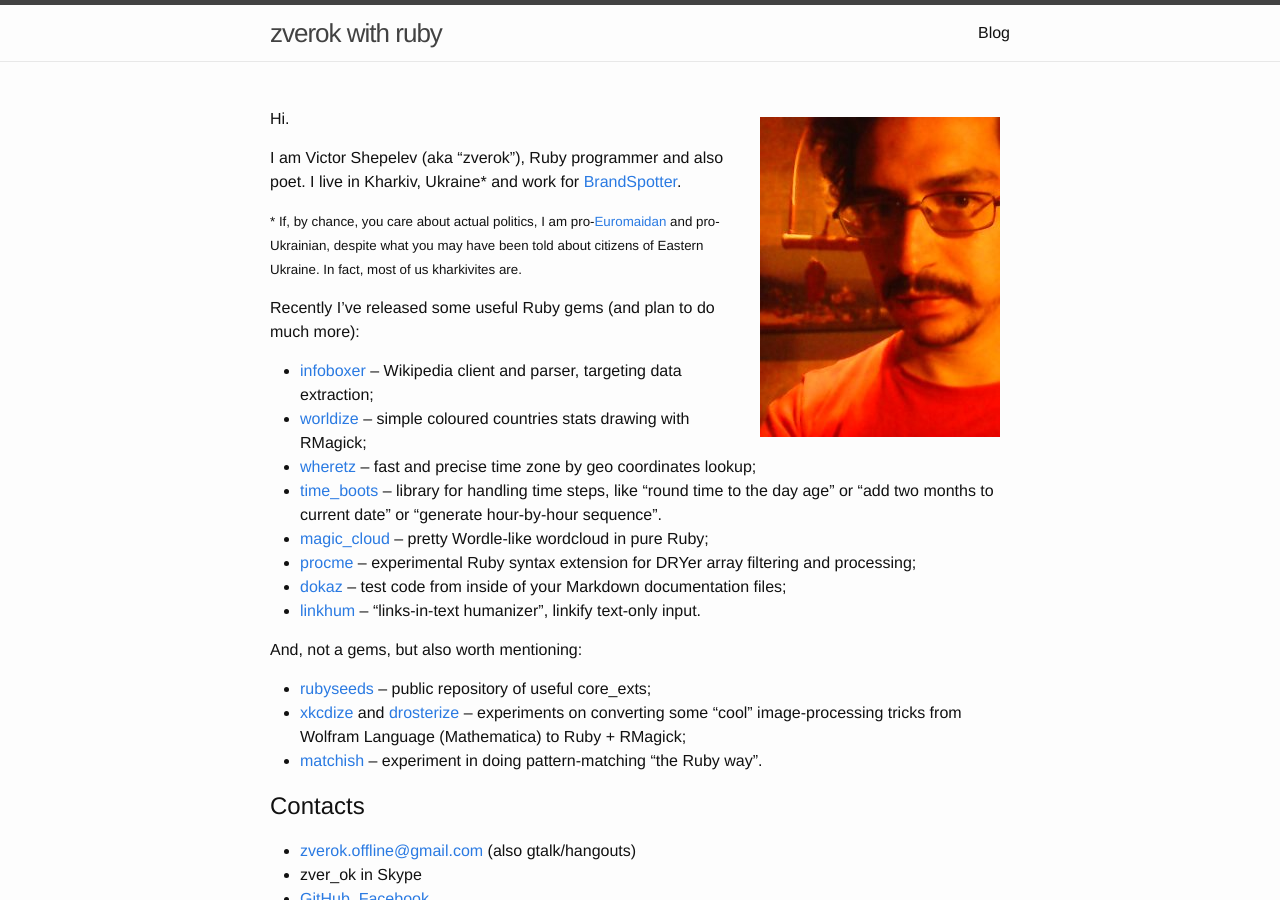
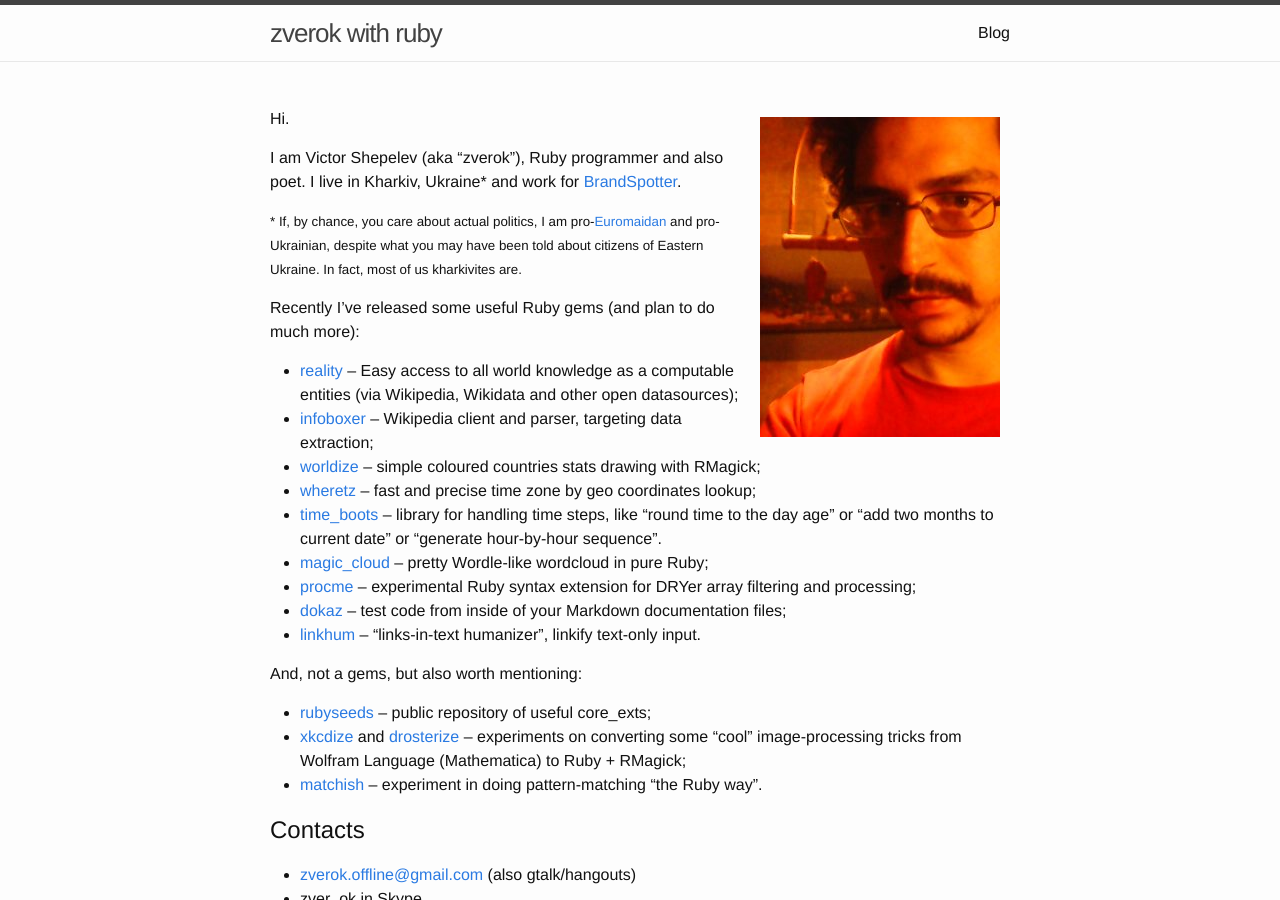
Before and after one commit to zverok/zverok.github.io, a Jekyll site: the page built from index.md, in a window 1280 px wide and 900 px high. Built offline with Jekyll 4.4.1, drawn with Linux system fonts in a browser that asks for light colours.

Commit message:
Add reality

```diff
--- a/index.md
+++ b/index.md
@@ -13,6 +13,7 @@ I live in Kharkiv, Ukraine* and work for [BrandSpotter](http://brandspotter.ru/)
 
 Recently I've released some useful Ruby gems (and plan to do much more):
 
+* [reality](https://github.com/molybdenum-99/reality) -- Easy access to all world knowledge as a computable entities (via Wikipedia, Wikidata and other open datasources);
 * [infoboxer](https://github.com/molybdenum-99/infoboxer) -- Wikipedia client and parser, targeting data extraction;
 * [worldize](https://github.com/zverok/worldize) -- simple coloured countries stats drawing with RMagick;
 * [wheretz](https://github.com/zverok/wheretz) -- fast and precise time zone by geo coordinates lookup;
```
